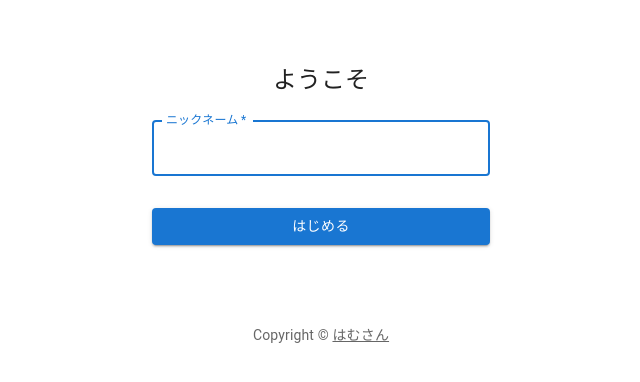
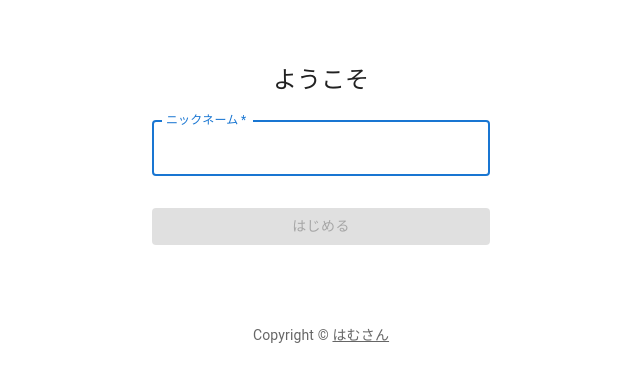
Before and after one commit to yukikaze223422/idobatakaigi, a React (Create React App) app: page / in a window 1280 px wide. Shown: the top 382 px of the page, without its empty margins (319-959 px from the left). Built offline with nearby package versions, Linux system fonts and the light colour scheme.

Commit message:
setName by clicking button

```diff
--- a/src/components/SignIn.js
+++ b/src/components/SignIn.js
@@ -1,4 +1,4 @@
-import * as React from "react";
+import React, { useEffect, useState } from "react";
 import Button from "@mui/material/Button";
 import CssBaseline from "@mui/material/CssBaseline";
 import TextField from "@mui/material/TextField";
@@ -32,6 +32,15 @@
 const theme = createTheme();
 
 export default function SignIn() {
+  const [disabled, setDisabled] = useState(true);
+  const [string, setString] = useState("");
+  console.log(string);
+
+  useEffect(() => {
+    const disabled = string === "";
+    setDisabled(disabled);
+  }, [string]);
+
   const handleSubmit = (event) => {
     event.preventDefault();
     const data = new FormData(event.currentTarget);
@@ -70,12 +79,14 @@
               label="ニックネーム"
               name="name"
               autoFocus
+              onChange={(e) => setString(e.target.value)}
             />
             <Button
               type="submit"
               fullWidth
               variant="contained"
               sx={{ mt: 3, mb: 2 }}
+              disabled={disabled}
             >
               はじめる
             </Button>
```
